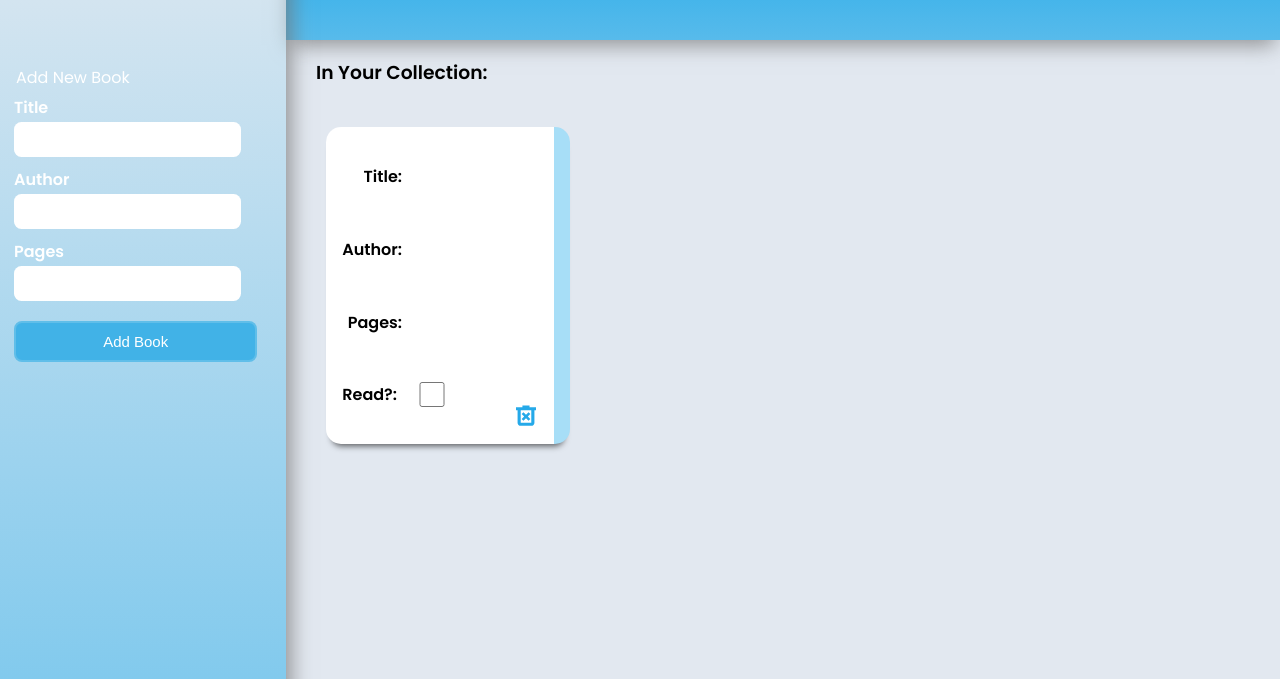
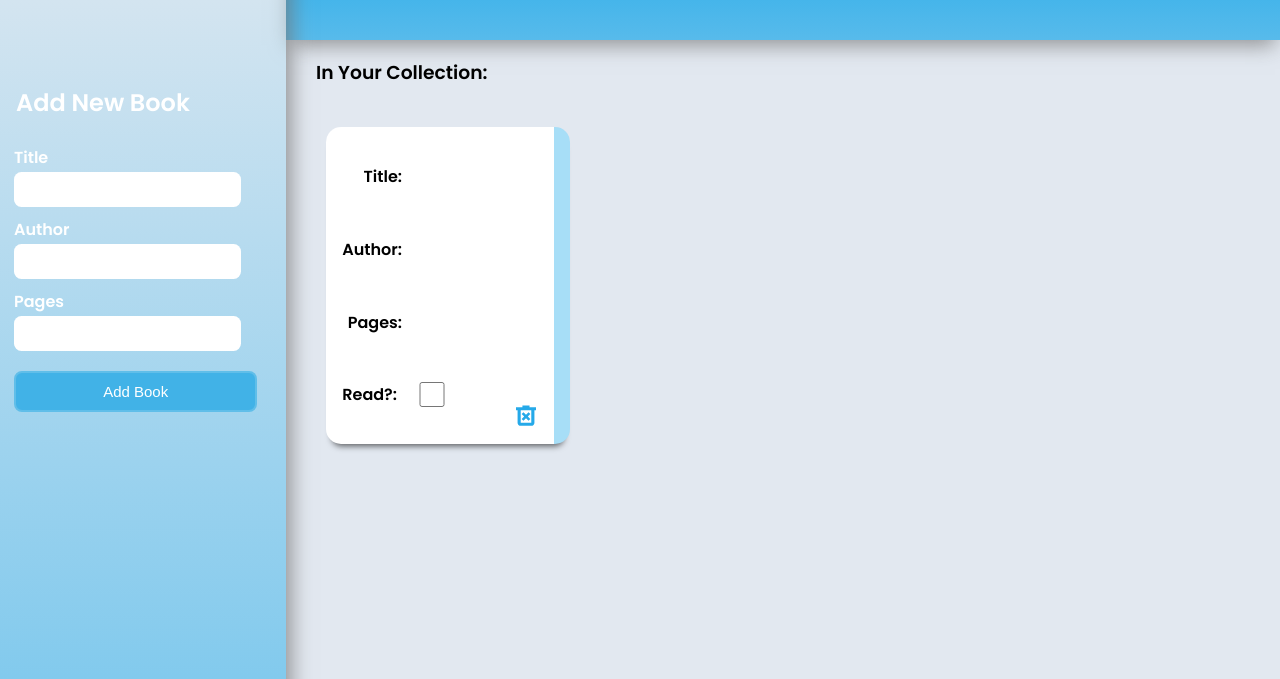
Before and after one commit to JustWaveThings/library_with_firebase_baas, a website built with webpack: page src/index.html in a window 1280 px wide. Shown: the part 121-800 px from the top of the page. Built offline with nearby package versions, Linux system fonts and the light colour scheme; some packages are replaced by stand-ins of ours; no server answers; the database is empty.

Commit message:
formatting

```diff
--- a/src/index.html
+++ b/src/index.html
@@ -18,11 +18,12 @@
         <div class="sidebar">
             <div class="library-logo"></div>
             <div class="dashboard">
+
                 <section class="book-form">
                     <div class="form-container">
                         <form id="book-add">
                             <fieldset>
-                                <legend>Add New Book</legend>
+                                <legend><h2>Add New Book</h2></legend>
                                 <div class="form-control">
                                     <label for="title">Title </label>
                                     <input id="title" name="title" type="text">
@@ -41,6 +42,7 @@
                             </fieldset>
                         </form>
                 </section>
+
             </div>
 
 
```
